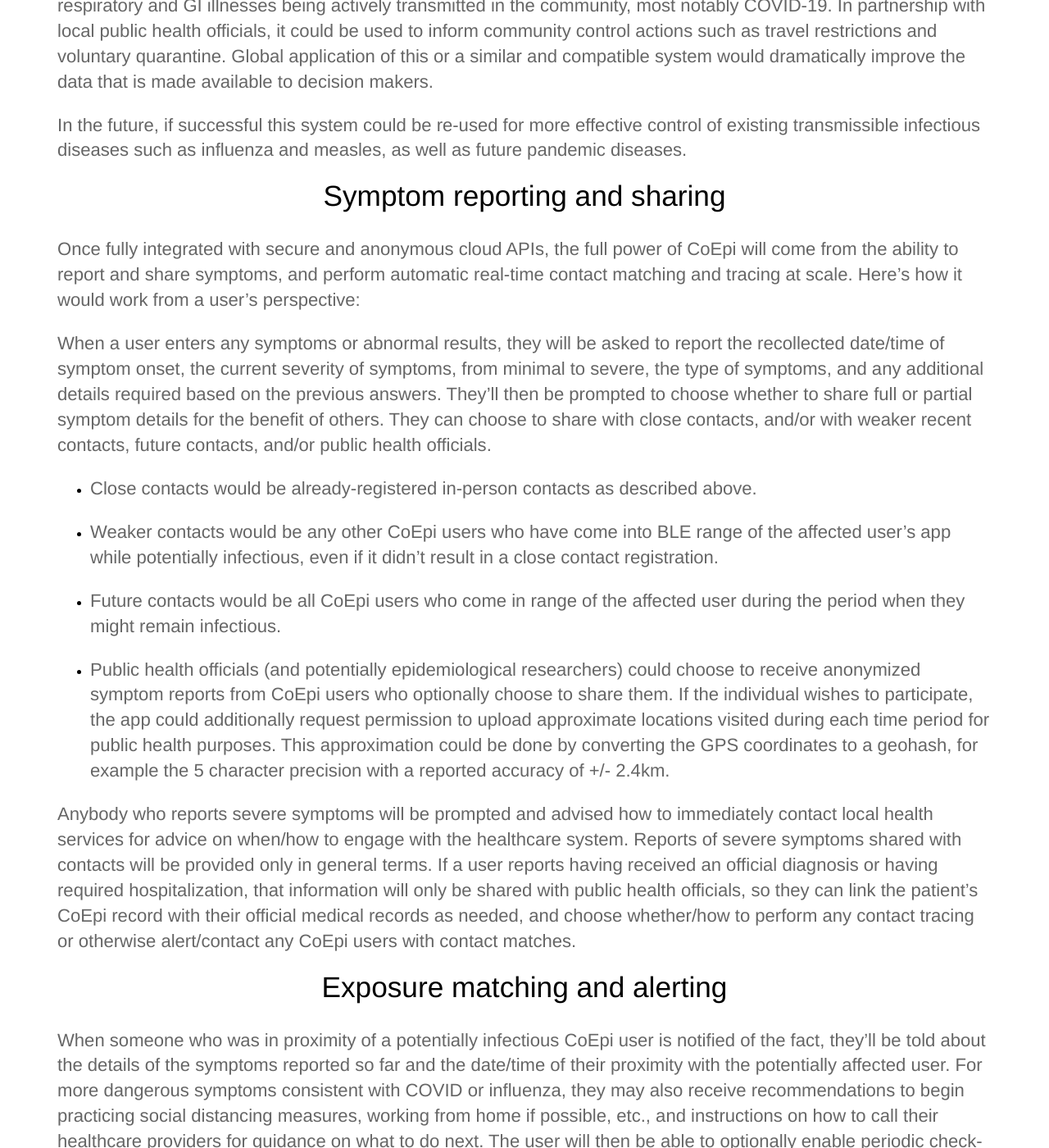
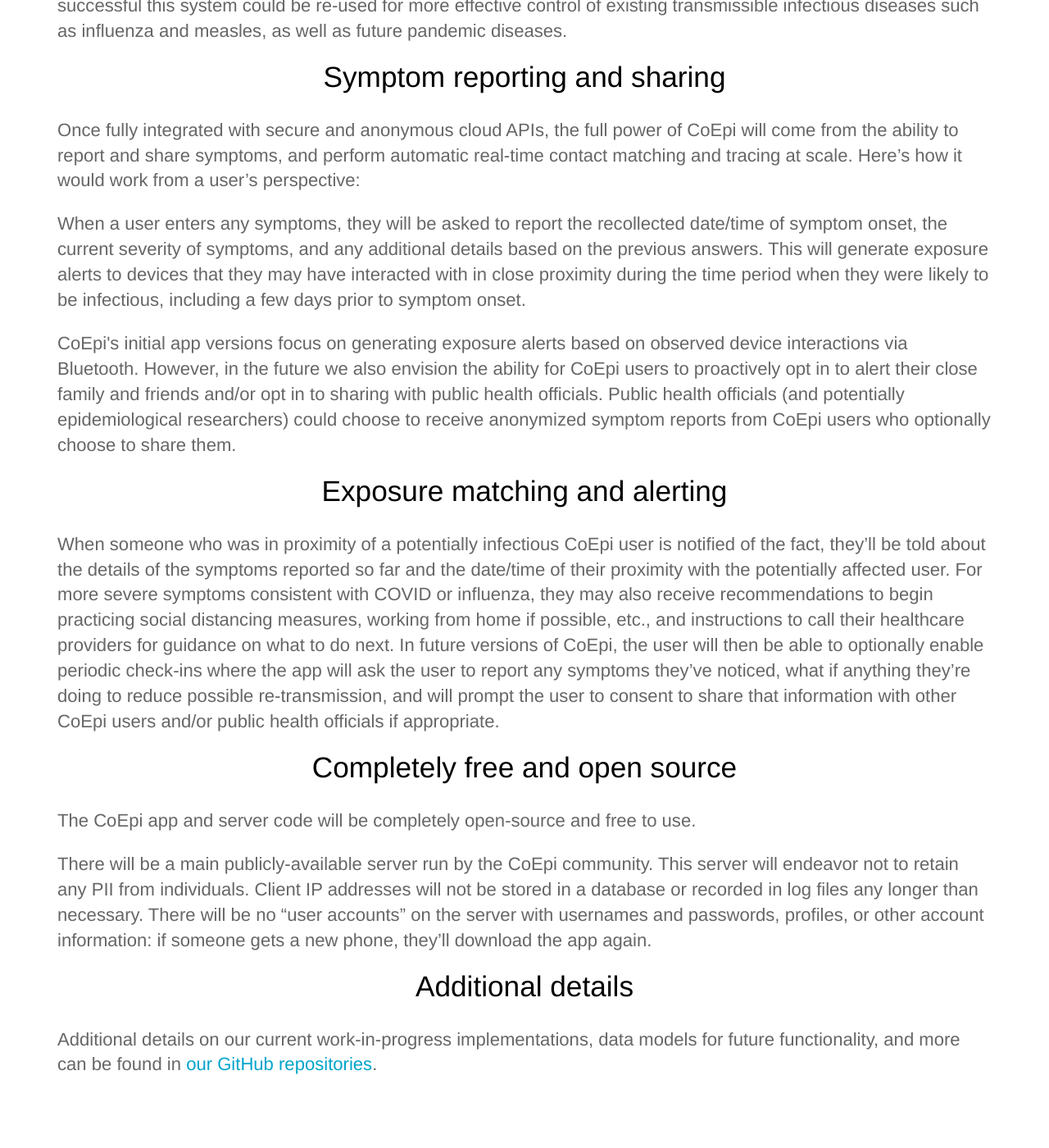
Before and after one commit to Co-Epi/website, a Jekyll site: the page built from vision.html, in a window 1280 px wide and 1400 px high, scrolled down 1590 px. Shown: the whole window at 82% size. Built offline with Jekyll 4.4.1, drawn with Linux system fonts in a browser that asks for light colours; some of the changed text lies outside the part shown.

Commit message:
Updates and simplifying

```diff
--- a/vision.html
+++ b/vision.html
@@ -2,43 +2,32 @@
 Title: The vision of CoEpi
 heading: The CoEpi app vision
 ---
-<p>To fully unleash the power of community epidemiology (CoEpi), we are creating an app that empowers people to leverage their personal social network for better awareness of granular infection risks.</p>
-<p>The CoEpi app will have utmost regard for personal privacy and will ask for permission when any sharing of sensitive data is needed.  It will only ask individuals to contribute their private data for the good of their community if they become unwell; even when this occurs, the system is designed to permit only the minimum necessary information to be revealed, such that the actual identity of the volunteer participants is maximally concealed.</p>
+<p>To fully unleash the power of community epidemiology (CoEpi), we are creating an app that empowers people to leverage their mobile phone's technology for better awareness of granular infection risks.</p>
+<p>The CoEpi app will only ask individuals to contribute their symptom data for the good of their community if they become unwell (experience symptoms); even when this occurs, the system is designed to permit only the minimum necessary information to be revealed, such that the actual identity of users is maximally concealed.</p>
 <p>The CoEpi mobile app will ask permission for everything it does, and will allow individuals to:</p>
 <ul>
 <li><p>simply install the app to get started, without disclosing any personal information.</li>
-
+<li><p>enable or disable on-demand or background scanning for other compatible app users nearby using Bluetooth Low Energy (BLE), and recording (only on the local device) the history of other devices seen by the app.</li>
+<li><p>be alerted, via push notification or by periodic anonymous polling, when another CoEpi user who has shared symptoms was nearby at any point when they may have been contagious.</li>
+<li><p>When tracking symptoms, the app will optionally prompt the user for additional updates on symptom progression, providing the user with a comprehensive illness history if the symptoms progress to the point of requiring medical attention.</li>
+<li><p>invite anyone to begin using the app (and optionally, register as a close contact) via text message, email, QR code, custom shareable URL, etc. Users would be encouraged to invite people in their own social network, as the app will be most useful when the people you’re most likely to be sharing germs with are using it.</li>
+</ul>
+<p>In the future, our vision for CoEpi involves developing additional features, such as:</p>
+<ul>
 <li><p>enable or disable tracking their own location history (only locally on their own device), with the ability to enable or disable such tracking on a scheduled, geofenced, or manual basis to avoid collecting any sensitive information the user would never wish to share.</li>
-
-<li><p>enable or disable on-demand or background scanning for other compatible app users nearby using Bluetooth Low Energy (BLE), and recording (only on the local device) the history of other devices seen by the app.</li>
-
-<li><p>enable or disable contextual hygiene reminders, for example to remind them to wash or sanitize hands when arriving at a new location like home or work, and/or after being in proximity of large numbers of people, as indicated by a significant number of other BLE devices being in range for a significant period of time.</li>
-
 <li><p>produce a report on the device which shows a timeline of personal location history, likely as either a timeline or a map. This report should be able to be emailed or printed on user request. The use case of this information is in its application to individual health care, and in manual contact tracing activity should an individual wish to still contribute to community good after diagnosis but decline to use the networked methodology below.</li>
 <li><p>be alerted when other CoEpi users come into close range for an extended period of time, and if both users consent, allow them to register a close-contact connection between the devices, allowing either user to preferentially share more information with trusted close contacts than with acquaintances.</li>
-<li><p>track their own respiratory or gastrointestinal symptoms. When tracking symptoms, the app will optionally prompt the user for additional updates on symptom progression, providing the user with a comprehensive illness history if the symptoms progress to the point of requiring medical attention.</li>
 <li><p>consent to share any symptoms/results with close contacts, weaker recent contacts, future contacts, and/or public health officials.</li>
-<li><p>be alerted, via push notification or by periodic anonymous polling, when another CoEpi user who has shared symptoms was nearby at any point when they may have been contagious.</li>
-<li><p>invite anyone to begin using the app (and optionally, register as a close contact) via text message, email, QR code, custom shareable URL, etc. Users would be encouraged to invite people in their own social network, as the app will be most useful when the people you’re most likely to be sharing germs with are using it.</li>
 </ul>
-<p>Community application of this system will allow visualisation of the distribution of suspected and actual cases of all respiratory and GI illnesses being actively transmitted in the community, most notably COVID-19. In partnership with local public health officials, it could be used to inform community control actions such as travel restrictions and voluntary quarantine. Global application of this or a similar and compatible system would dramatically improve the data that is made available to decision makers.</p>
-<p>In the future, if successful this system could be re-used for more effective control of existing transmissible infectious diseases such as influenza and measles, as well as future pandemic diseases.</p>
+<p>In the future, we may also work with public health officials and enable an opt-in voluntary sharing of symptoms for population-based public health analysis, to visualize the distribution of suspected and actual cases of all respiratory and GI illnesses being actively transmitted in the community, most notably COVID-19. Global application of this or a similar and compatible system would dramatically improve the data that is made available to decision makers. If successful this system could be re-used for more effective control of existing transmissible infectious diseases such as influenza and measles, as well as future pandemic diseases.</p>
 <h2 id="symptom-reporting-and-sharing">Symptom reporting and sharing</h2>
 <p>Once fully integrated with secure and anonymous cloud APIs, the full power of CoEpi will come from the ability to report and share symptoms, and perform automatic real-time contact matching and tracing at scale. Here’s how it would work from a user’s perspective:</p>
-<p>When a user enters any symptoms or abnormal results, they will be asked to report the recollected date/time of symptom onset, the current severity of symptoms, from minimal to severe, the type of symptoms, and any additional details required based on the previous answers. They’ll then be prompted to choose whether to share full or partial symptom details for the benefit of others. They can choose to share with close contacts, and/or with weaker recent contacts, future contacts, and/or public health officials.</p>
-<ul>
-<li><p>Close contacts would be already-registered in-person contacts as described above.</li>
-<li><p>Weaker contacts would be any other CoEpi users who have come into BLE range of the affected user’s app while potentially infectious, even if it didn’t result in a close contact registration.</li>
-<li><p>Future contacts would be all CoEpi users who come in range of the affected user during the period when they might remain infectious.</li>
-<li><p>Public health officials (and potentially epidemiological researchers) could choose to receive anonymized symptom reports from CoEpi users who optionally choose to share them. If the individual wishes to participate, the app could additionally request permission to upload approximate locations visited during each time period for public health purposes. This approximation could be done by converting the GPS coordinates to a geohash, for example the 5 character precision with a reported accuracy of +/- 2.4km.</li>
-</ul>
-<p>Anybody who reports severe symptoms will be prompted and advised how to immediately contact local health services for advice on when/how to engage with the healthcare system. Reports of severe symptoms shared with contacts will be provided only in general terms. If a user reports having received an official diagnosis or having required hospitalization, that information will only be shared with public health officials, so they can link the patient’s CoEpi record with their official medical records as needed, and choose whether/how to perform any contact tracing or otherwise alert/contact any CoEpi users with contact matches.</p>
+<p>When a user enters any symptoms, they will be asked to report the recollected date/time of symptom onset, the current severity of symptoms, and any additional details based on the previous answers. This will generate exposure alerts to devices that they may have interacted with in close proximity during the time period when they were likely to be infectious, including a few days prior to symptom onset.</p>
+<p>CoEpi's initial app versions focus on generating exposure alerts based on observed device interactions via Bluetooth. However, in the future we also envision the ability for CoEpi users to proactively opt in to alert their close family and friends and/or opt in to sharing with public health officials. Public health officials (and potentially epidemiological researchers) could choose to receive anonymized symptom reports from CoEpi users who optionally choose to share them.</p>
 <h2 id="contact-matching-and-alerting">Exposure matching and alerting</h2>
-<p>When someone who was in proximity of a potentially infectious CoEpi user is notified of the fact, they’ll be told about the details of the symptoms reported so far and the date/time of their proximity with the potentially affected user. For more dangerous symptoms consistent with COVID or influenza, they may also receive recommendations to begin practicing social distancing measures, working from home if possible, etc., and instructions on how to call their healthcare providers for guidance on what to do next.
-The user will then be able to optionally enable periodic check-ins where the app will ask the user to report any symptoms they’ve noticed, what if anything they’re doing to reduce possible re-transmission, and will prompt the user to consent to share that information with other CoEpi users and/or public health officials if appropriate.</p>
+<p>When someone who was in proximity of a potentially infectious CoEpi user is notified of the fact, they’ll be told about the details of the symptoms reported so far and the date/time of their proximity with the potentially affected user. For more severe symptoms consistent with COVID or influenza, they may also receive recommendations to begin practicing social distancing measures, working from home if possible, etc., and instructions to call their healthcare providers for guidance on what to do next. In future versions of CoEpi, the user will then be able to optionally enable periodic check-ins where the app will ask the user to report any symptoms they’ve noticed, what if anything they’re doing to reduce possible re-transmission, and will prompt the user to consent to share that information with other CoEpi users and/or public health officials if appropriate.</p>
 <h2 id="completely-free-and-open-source">Completely free and open source</h2>
 <p>The CoEpi app and server code will be completely open-source and free to use.</p>
-<p>There will be a main publicly-available server run by the CoEpi community to handle new app registration, symptom and test reporting, etc. This server will endeavor not to retain any PII from individuals. Client IP addresses will not be stored in a database or recorded in log files any longer than necessary. Phone numbers and email addresses will not be linked to the user in any way. There will be no “user accounts” on the server with usernames and passwords: if someone gets a new phone, they’ll need to re-register all their close contacts the next time they come in contact.</p>
-<p>Anyone who doesn’t trust the community-run server, or who wants to run their own for any other reason, can run their own server and invite people in their social network to (also) use that one. Anyone can read from multiple servers, and choose one or more of those servers to submit symptoms/tests to. We may choose to implement FHIR integration or similar to allow health systems to run their own server so patients can choose to report symptoms to and receive test results from the hospital’s EHR.</p>
+<p>There will be a main publicly-available server run by the CoEpi community. This server will endeavor not to retain any PII from individuals. Client IP addresses will not be stored in a database or recorded in log files any longer than necessary. There will be no “user accounts” on the server with usernames and passwords, profiles, or other account information: if someone gets a new phone, they’ll download the app again.</p>
 <h2 id="additional-details">Additional details</h2>
 <p>Additional details on our current work-in-progress implementations, data models for future functionality, and more can be found in <a href="https://github.com/Co-Epi">our GitHub repositories</a>.</p>
```
